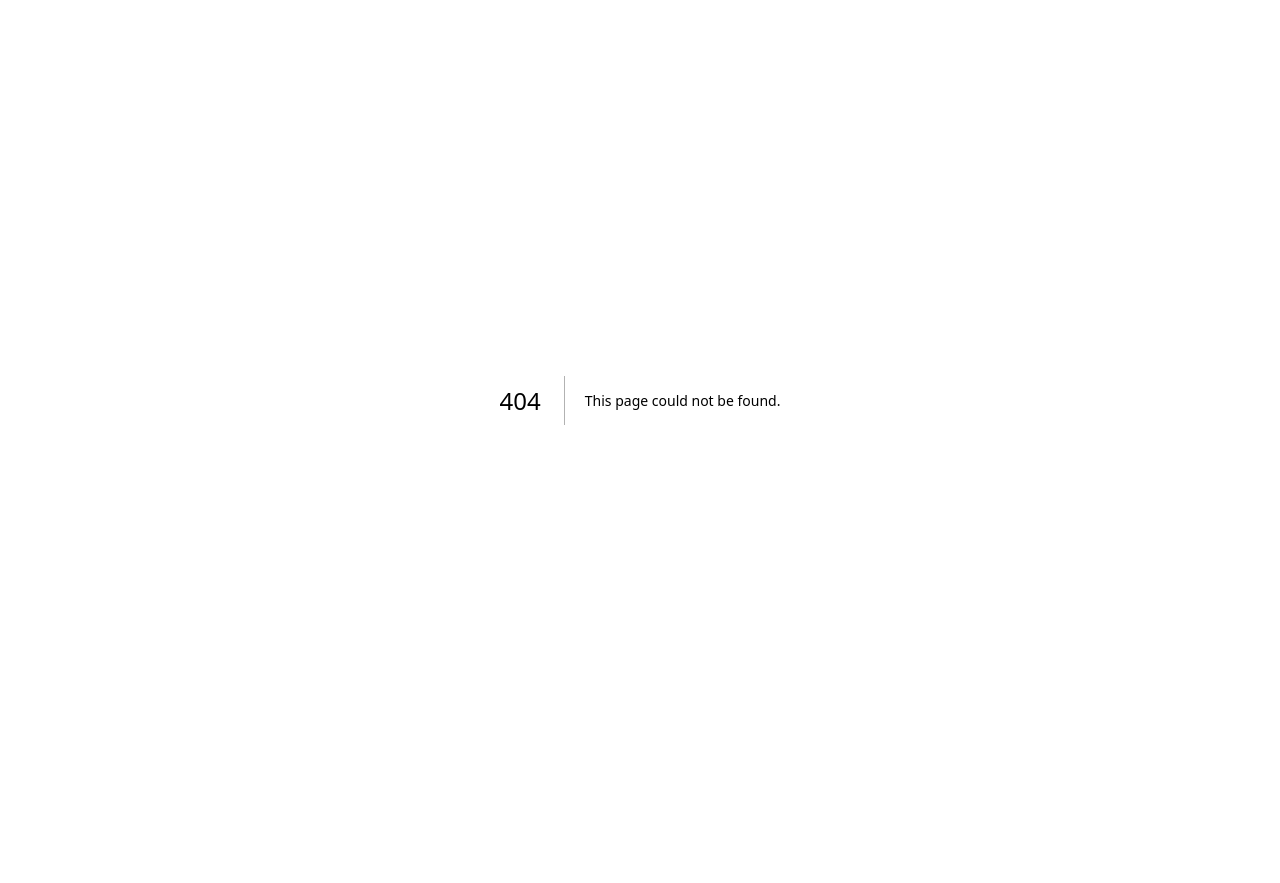
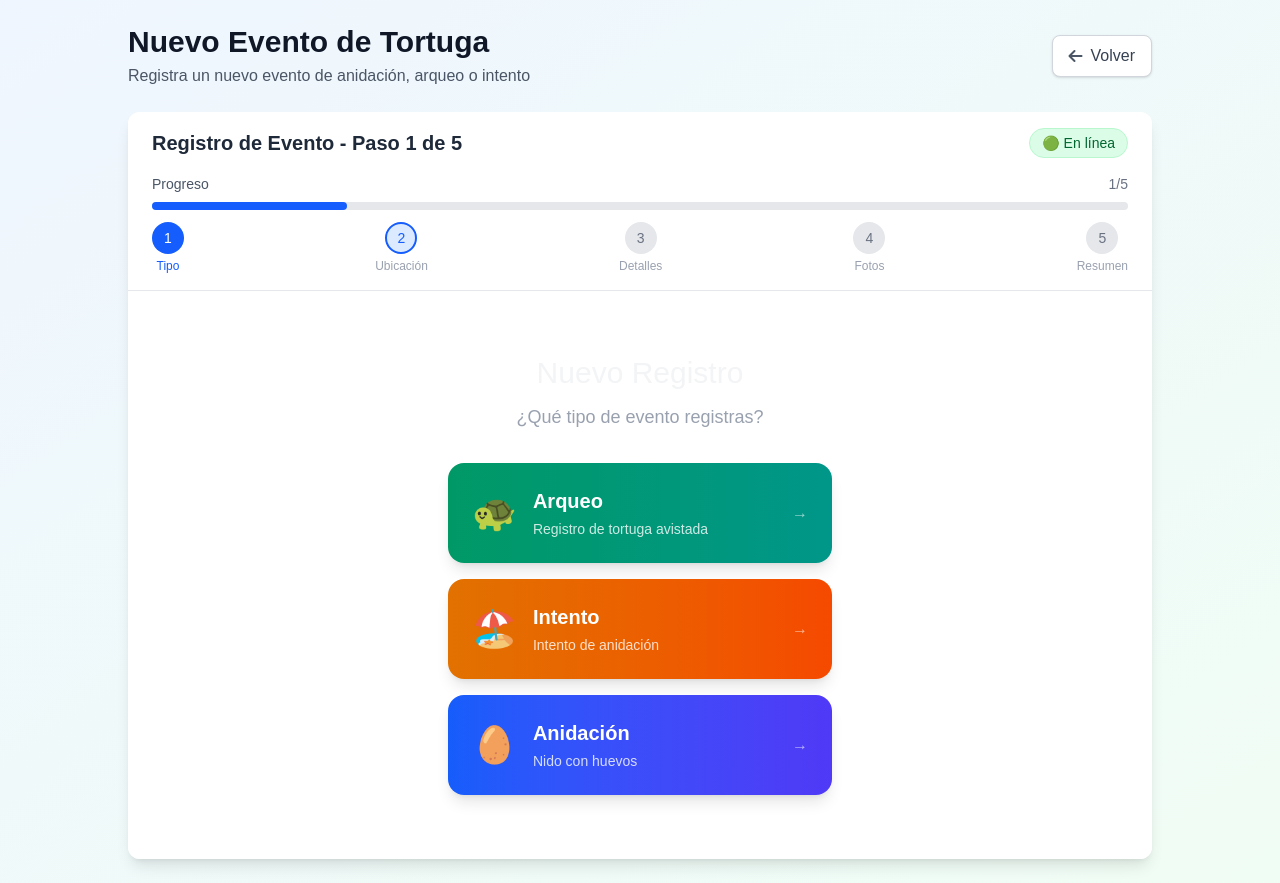
Before and after one commit to 91uliuli91/turtle-conservation-app, a Next.js app: page /formulario in a window 1280 px wide. Before the commit this address had no page. Before the commit the page ends 800 px from the top, so only its background shows below. Built offline with nearby package versions, Linux system fonts and the light colour scheme.

Commit message:
feat: Agregar página de formulario y mejorar dashboard

```diff
--- /dev/null
+++ b/src/app/formulario/page.tsx
@@ -0,0 +1,37 @@
+'use client';
+
+import WizardForm from '@/components/WizardForm';
+
+export default function FormularioPage() {
+  return (
+    <div className="min-h-screen bg-gradient-to-br from-blue-50 to-green-50">
+      <div className="container mx-auto px-4 py-6">
+        <div className="max-w-5xl mx-auto">
+          {/* Header con botón de regreso */}
+          <div className="mb-6 flex items-center justify-between">
+            <div>
+              <h1 className="text-3xl font-bold text-gray-900 mb-1">Nuevo Evento de Tortuga</h1>
+              <p className="text-gray-600">
+                Registra un nuevo evento de anidación, arqueo o intento
+              </p>
+            </div>
+
+            {/* Botón de regreso */}
+            <button
+              onClick={() => window.history.back()}
+              className="flex items-center space-x-2 px-4 py-2 bg-white border border-gray-300 rounded-lg hover:bg-gray-50 transition-colors shadow-sm"
+            >
+              <i className="fas fa-arrow-left text-gray-600"></i>
+              <span className="text-gray-700">Volver</span>
+            </button>
+          </div>
+
+          {/* Contenedor del formulario con mejor espaciado */}
+          <div className="bg-white rounded-xl shadow-lg overflow-hidden">
+            <WizardForm />
+          </div>
+        </div>
+      </div>
+    </div>
+  );
+}
--- a/src/components/WizardForm.tsx
+++ b/src/components/WizardForm.tsx
@@ -122,44 +122,97 @@
 };
 
 return (
-<div className="min-h-screen bg-black text-white p-4 relative">
+  <div className="w-full bg-white text-gray-900 rounded-lg">
+    {/* Header con indicador de conexión */}
+    <div className="border-b border-gray-200 px-6 py-4">
+      <div className="flex justify-between items-center">
+        <h2 className="text-xl font-semibold text-gray-800">
+          Registro de Evento - Paso {currentStep} de 5
+        </h2>
+
         {/* Indicador de estado de conexión */}
-    <div className={`fixed top-4 right-4 px-3 py-1 rounded-full text-sm font-semibold z-50 ${
-    isOnline ? 'bg-green-600' : 'bg-red-600'
+        <div className={`px-3 py-1 rounded-full text-sm font-medium ${
+          isOnline
+            ? 'bg-green-100 text-green-800 border border-green-200'
+            : 'bg-red-100 text-red-800 border border-red-200'
         }`}>
           {isOnline ? '🟢 En línea' : '🔴 Offline'}
           {pendingSyncs > 0 && ` (${pendingSyncs} pendientes)`}
         </div>
+      </div>
 
-    <div className="max-w-md mx-auto">
-    {/* Indicador de progreso */}
-    <div className="flex justify-between mb-8">
-        {[1, 2, 3, 4, 5].map(step => (
+      {/* Barra de progreso */}
+      <div className="mt-4">
+        <div className="flex items-center justify-between mb-2">
+          <span className="text-sm font-medium text-gray-600">Progreso</span>
+          <span className="text-sm text-gray-500">{currentStep}/5</span>
+        </div>
+
+        <div className="w-full bg-gray-200 rounded-full h-2">
           <div
-            key={step}
-            className={`w-8 h-8 rounded-full flex items-center justify-center ${
-            currentStep >= step ? 'bg-green-600' : 'bg-gray-600'
-            }`}
-        >
-            {step}
+            className="bg-blue-600 h-2 rounded-full transition-all duration-300"
+            style={{ width: `${(currentStep / 5) * 100}%` }}
+          ></div>
+        </div>
+
+        {/* Indicadores de pasos */}
+        <div className="flex justify-between mt-3">
+          {[
+            { step: 1, label: 'Tipo' },
+            { step: 2, label: 'Ubicación' },
+            { step: 3, label: 'Detalles' },
+            { step: 4, label: 'Fotos' },
+            { step: 5, label: 'Resumen' }
+          ].map(({ step, label }) => (
+            <div key={step} className="flex flex-col items-center">
+              <div className={`w-8 h-8 rounded-full flex items-center justify-center text-sm font-medium transition-colors duration-200 ${
+                currentStep >= step
+                  ? 'bg-blue-600 text-white'
+                  : currentStep === step - 1
+                  ? 'bg-blue-100 text-blue-600 border-2 border-blue-600'
+                  : 'bg-gray-200 text-gray-500'
+              }`}>
+                {currentStep > step ? '✓' : step}
+              </div>
+              <span className={`text-xs mt-1 ${
+                currentStep >= step ? 'text-blue-600 font-medium' : 'text-gray-400'
+              }`}>
+                {label}
+              </span>
             </div>
           ))}
         </div>
+      </div>
+    </div>
 
+    {/* Contenido del paso actual */}
+    <div className="px-6 py-8 min-h-[500px]">
       {renderCurrentStep()}
+    </div>
 
-    {/* Estado del guardado */}
+    {/* Footer con estados */}
+    {saveStatus !== 'idle' && (
+      <div className="border-t border-gray-200 px-6 py-4">
         {saveStatus === 'saving' && (
-        <div className="fixed bottom-4 left-4 bg-blue-600 px-3 py-2 rounded">
-        Guardando...
+          <div className="flex items-center text-blue-600">
+            <div className="animate-spin rounded-full h-4 w-4 border-b-2 border-blue-600 mr-2"></div>
+            Guardando evento...
           </div>
         )}
         {saveStatus === 'saved' && (
-        <div className="fixed bottom-4 left-4 bg-green-600 px-3 py-2 rounded">
-        ✅ Guardado {isOnline ? 'en línea' : 'offline'}
+          <div className="flex items-center text-green-600">
+            <i className="fas fa-check-circle mr-2"></i>
+            ✅ Evento guardado {isOnline ? 'en línea' : 'offline'} exitosamente
+          </div>
+        )}
+        {saveStatus === 'error' && (
+          <div className="flex items-center text-red-600">
+            <i className="fas fa-exclamation-circle mr-2"></i>
+            ❌ Error al guardar el evento
           </div>
         )}
       </div>
+    )}
   </div>
 );
 }
```
Lines whose indentation alone changed are shown as unchanged.
